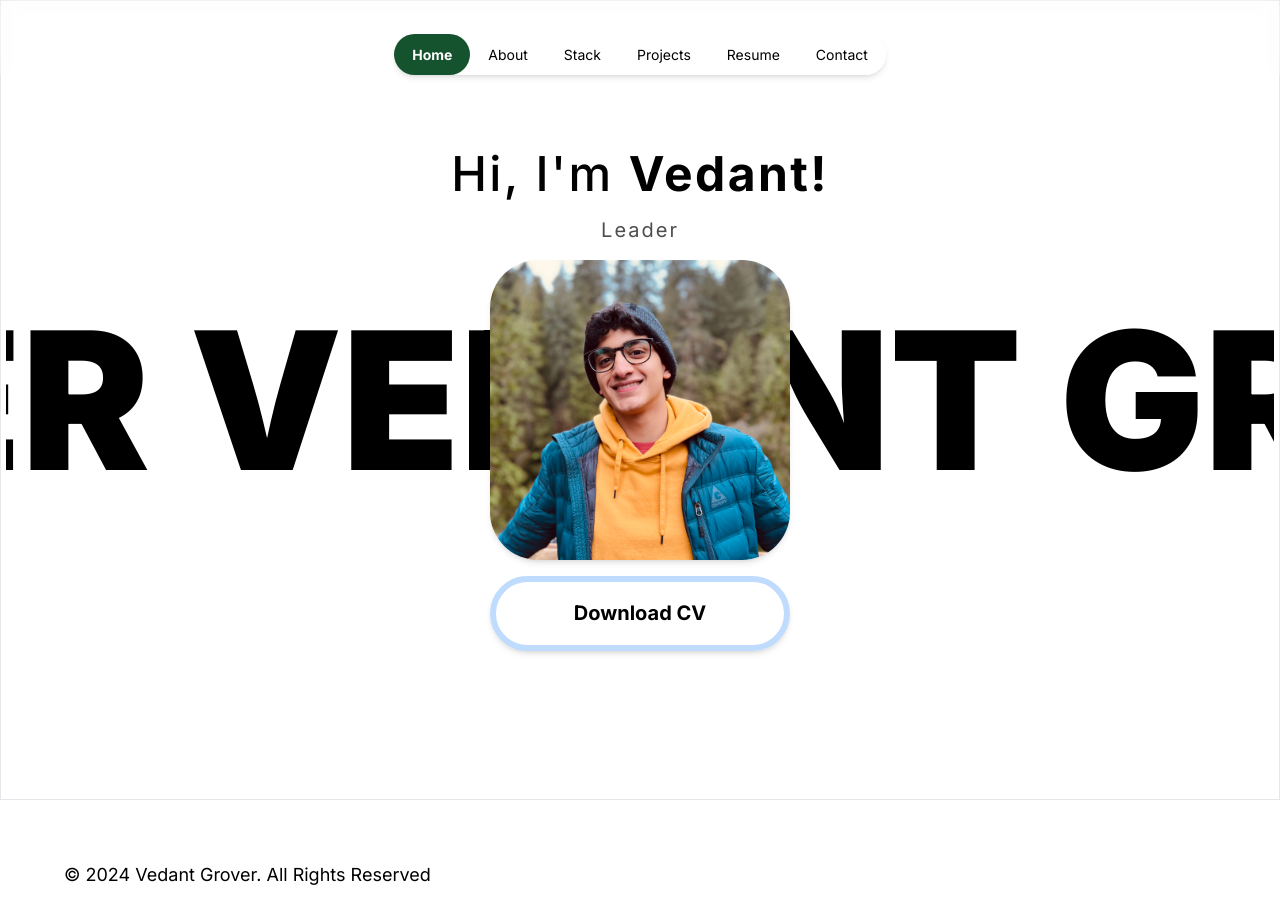
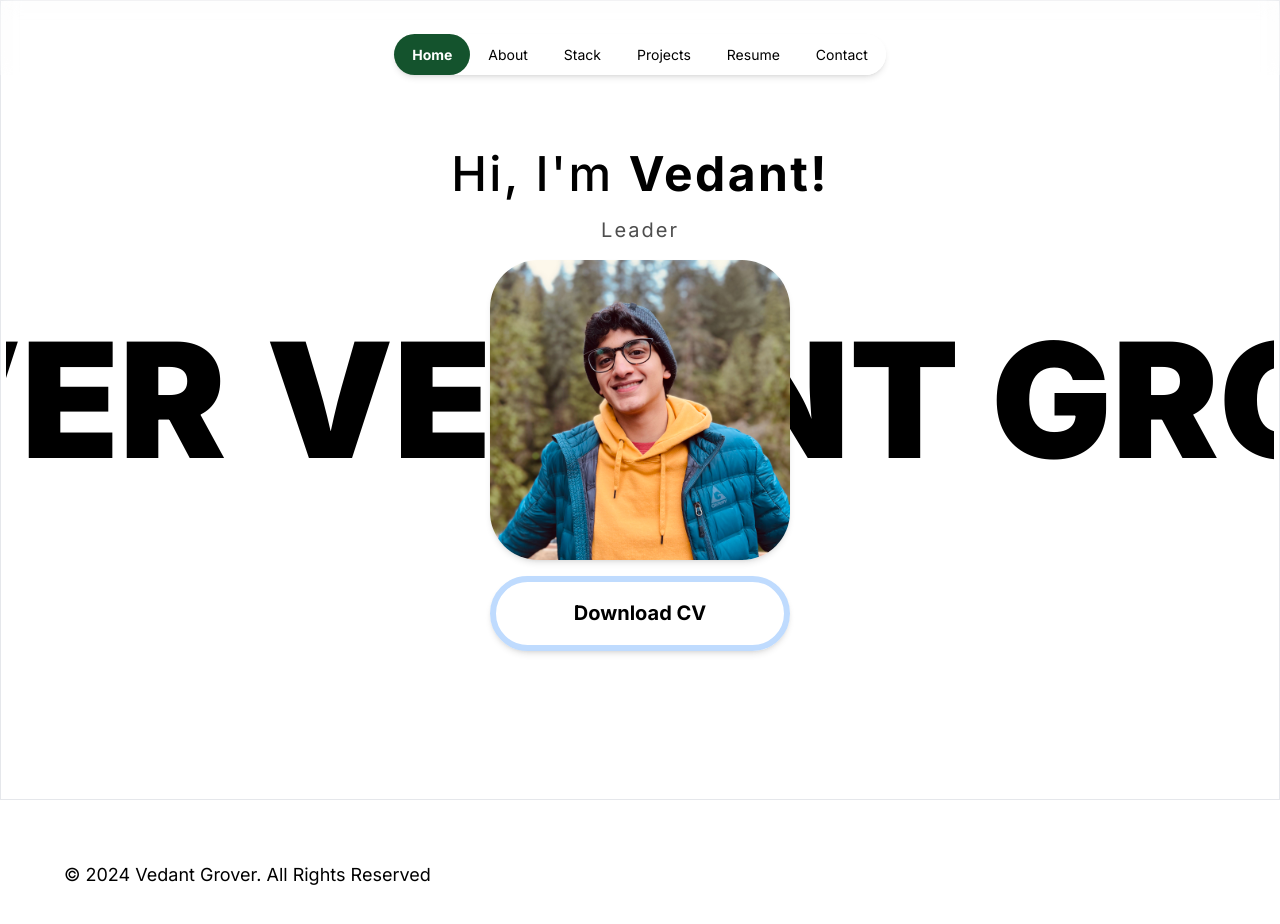
Before and after one commit to vedantgrover/VedantsPortfolio, a Next.js app: page / in a window 1280 px wide. Shown: the top 924 px of the page. Built offline with nearby package versions, Linux system fonts and the light colour scheme.

Commit message:
Decreases Font Size

```diff
--- a/app/components/MarqueeText.tsx
+++ b/app/components/MarqueeText.tsx
@@ -25,15 +25,15 @@ const MarqueeText = memo(() => {
                 className="whitespace-nowrap flex"
                 variants={marqueeVariants}
                 animate="animate">
-                <h1 className="mx-[20px] text-[12rem] font-black flex-shrink-0">VEDANT GROVER</h1>
-                <h1 className="mx-[20px] text-[12rem] font-black flex-shrink-0">VEDANT GROVER</h1>
+                <h1 className="mx-[20px] text-[10rem] font-black flex-shrink-0">VEDANT GROVER</h1>
+                <h1 className="mx-[20px] text-[10rem] font-black flex-shrink-0">VEDANT GROVER</h1>
             </motion.div>
             <motion.div
                 className="whitespace-nowrap flex"
                 variants={marqueeVariants}
                 animate="animate">
-                <h1 className="mx-[20px] text-[12rem] font-black flex-shrink-0">VEDANT GROVER</h1>
-                <h1 className="mx-[20px] text-[12rem] font-black flex-shrink-0">VEDANT GROVER</h1>
+                <h1 className="mx-[20px] text-[10rem] font-black flex-shrink-0">VEDANT GROVER</h1>
+                <h1 className="mx-[20px] text-[10rem] font-black flex-shrink-0">VEDANT GROVER</h1>
             </motion.div>
         </div>
     )
```
